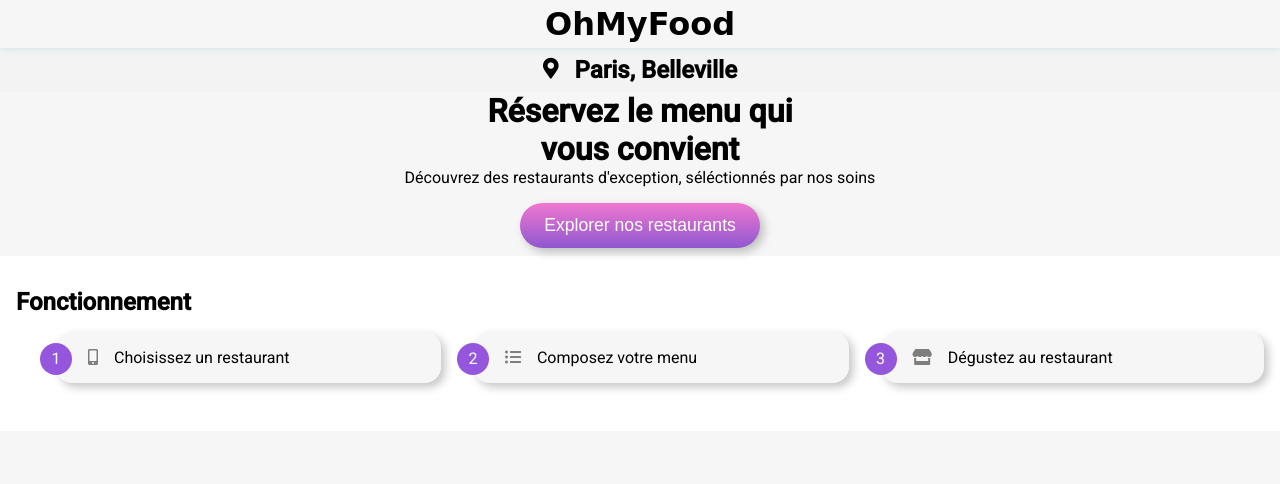
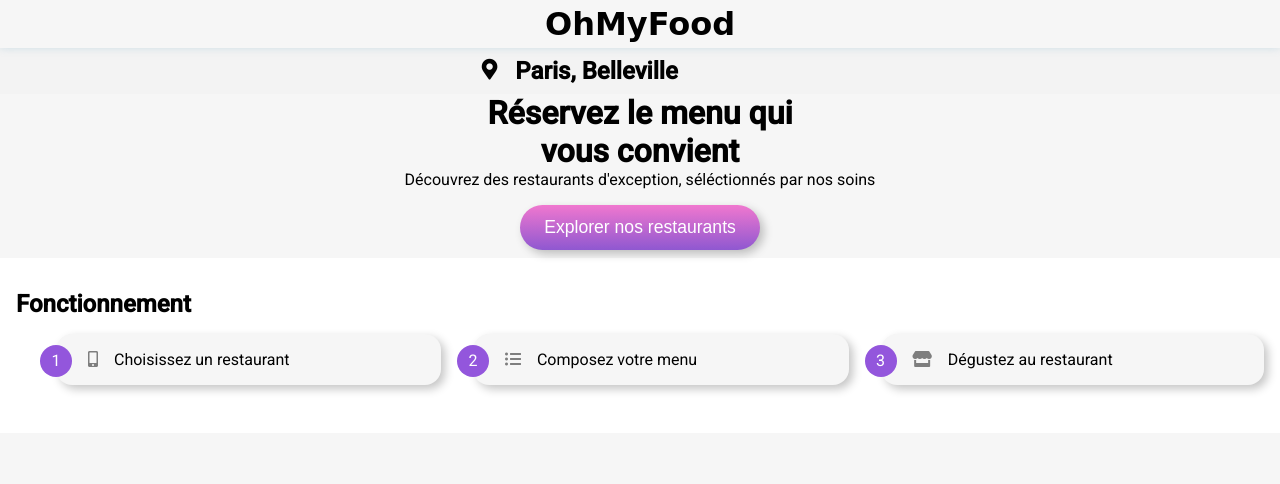
Before and after one commit to Sindahera/Oh-My-Food, a plain HTML site: page index.html in a window 1280 px wide. Shown: the top 484 px of the page. Drawn offline with Linux system fonts and the light colour scheme; a web font is replaced by a local one.

Commit message:
geolocalisation fix

```diff
--- a/index.html
+++ b/index.html
@@ -28,7 +28,11 @@
     <main>
         <div class="ville">
             <i class="fas fa-map-marker-alt"></i>
-            <h2>Paris, Belleville</h2>
+            <input
+              class="textarea"
+              type="search"
+              value="Paris, Belleville"
+            />
         </div>
         <section class="explorer">
             <h2>Réservez le menu qui <br>
--- a/sass/layouts/menus.scss
+++ b/sass/layouts/menus.scss
@@ -53,12 +53,6 @@
           background-image: url("../../img/menu4.jpg");
         }
 
-
-
-
-
-
-
         &_footer {
           padding: 1rem;
           position: relative;
--- a/sass/layouts/ville.scss
+++ b/sass/layouts/ville.scss
@@ -2,6 +2,7 @@
     display: flex;
     align-items: center;
     justify-content: center;
+
     gap: 1rem;
     background-color: #f3f3f3;
     text-align: center;
@@ -10,3 +11,10 @@
         font-size: 1.3rem;
     }
 }
+.textarea{
+    border: none;
+    background-color: transparent;
+    color: #000;
+    font:bold 24px Roboto,sans-serif;
+    outline: none;
+}
```
Also changed, not shown: sass/layouts/ville.css, sass/style.css, 3 other files.
